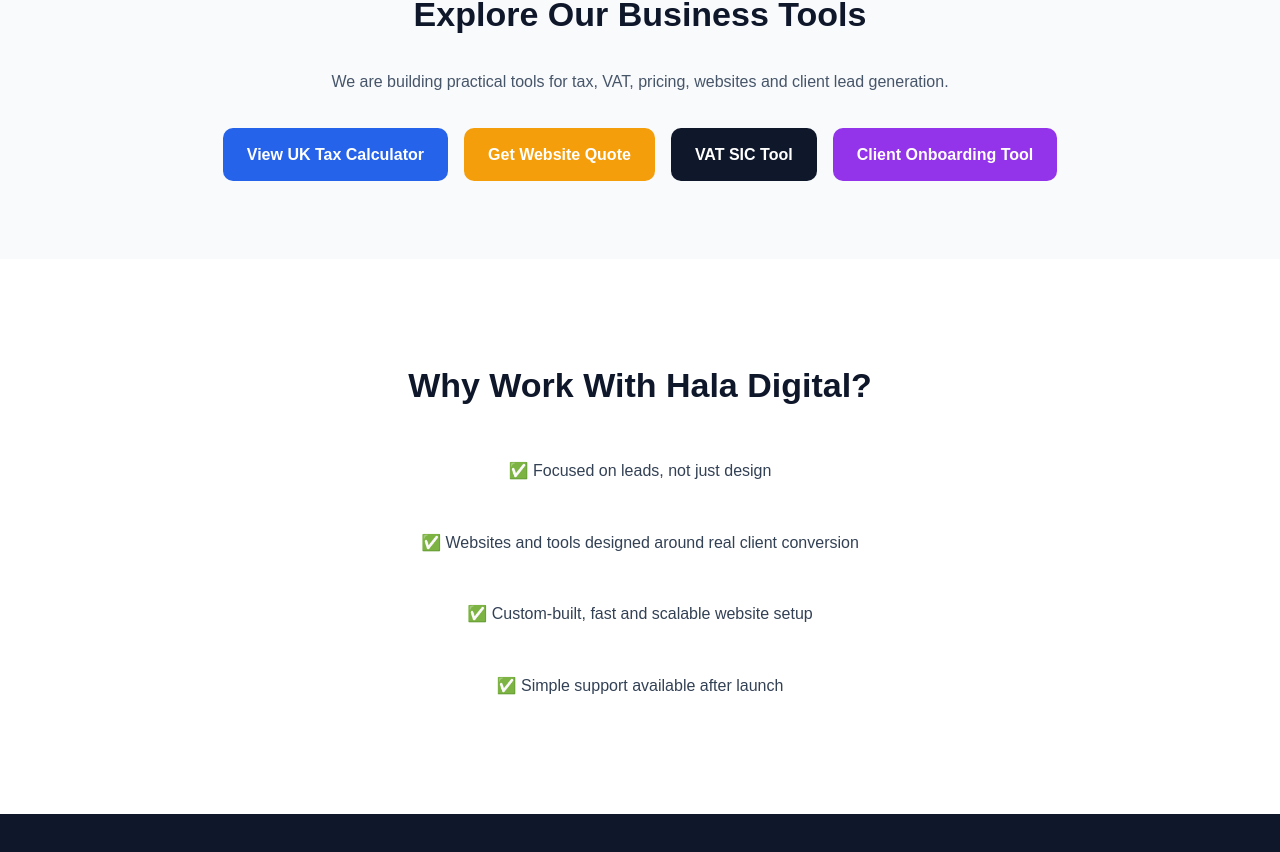
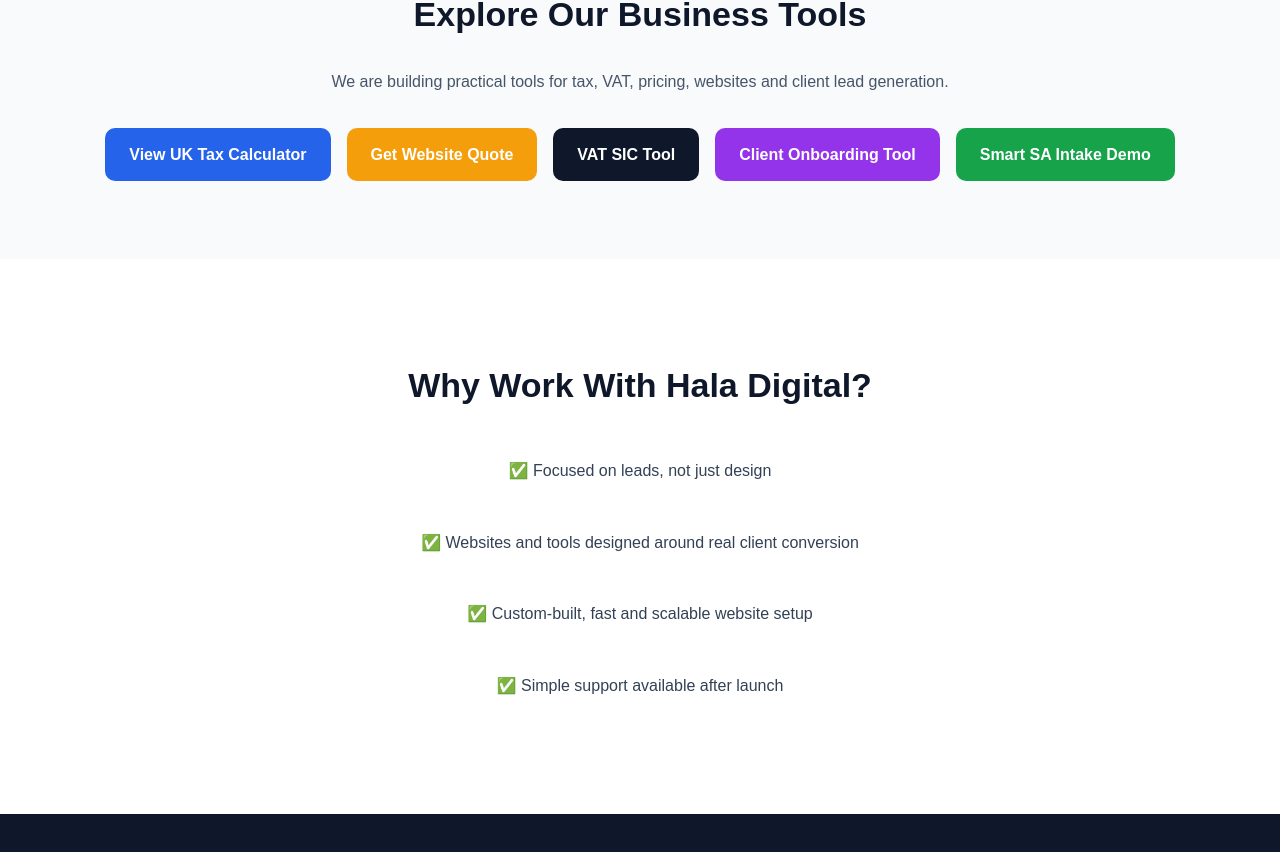
Before and after one commit to HalaDigitalLtd/uktaxcalculator-app, a Next.js app: page /hala in a window 1280 px wide. Shown: the part 3037-3889 px from the top of the page. Built offline with nearby package versions, Linux system fonts and the light colour scheme.

Commit message:
Add Smart SA Intake demo link to homepage tools

```diff
--- a/app/hala/page.tsx
+++ b/app/hala/page.tsx
@@ -201,6 +201,9 @@
         <a href="/client-onboarding-tool-for-accountants" style={{ ...buttonStyle, background: "#9333ea", color: "white" }}>
   Client Onboarding Tool
 </a>
+        <a href="/smart-sa-intake" style={{ ...buttonStyle, background: "#16a34a", color: "white" }}>
+  Smart SA Intake Demo
+</a>
       </section>
 
       {/* TRUST */}
```
